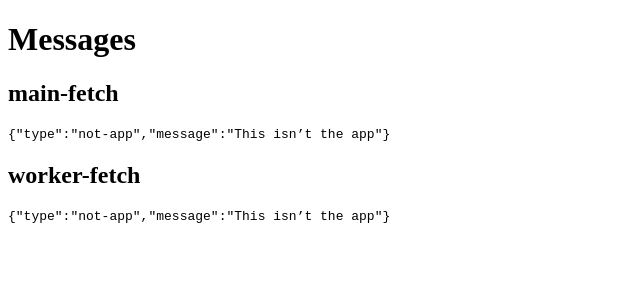
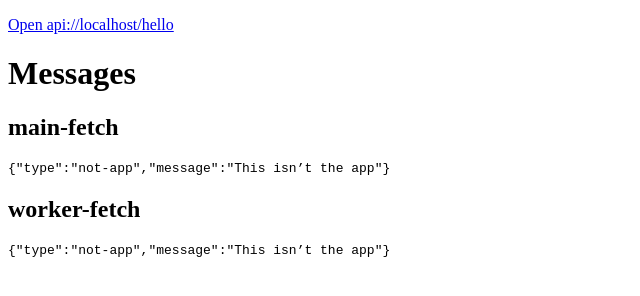
Before and after one commit to callumskeet-fm/worker-to-http-site, an Eleventy site: page src/index.html in a window 1280 px wide. Shown: the whole page, without its empty margins (0-640 px from the left). Built offline with nearby package versions, Linux system fonts and the light colour scheme; Eleventy itself is replaced by a stand-in of ours; files that its build step writes are made by us from their sources.

Commit message:
Try using custom scheme in anchor tag

```diff
--- a/src/index.html
+++ b/src/index.html
@@ -7,6 +7,7 @@
         <script type="module" src="/js/main.js"></script>
     </head>
     <body>
+        <p><a href="api://localhost/hello">Open api://localhost/hello</a></p>
         <h1 id="heading">Messages</h1>
         <div id="message-log"></div>
     </body>
```
